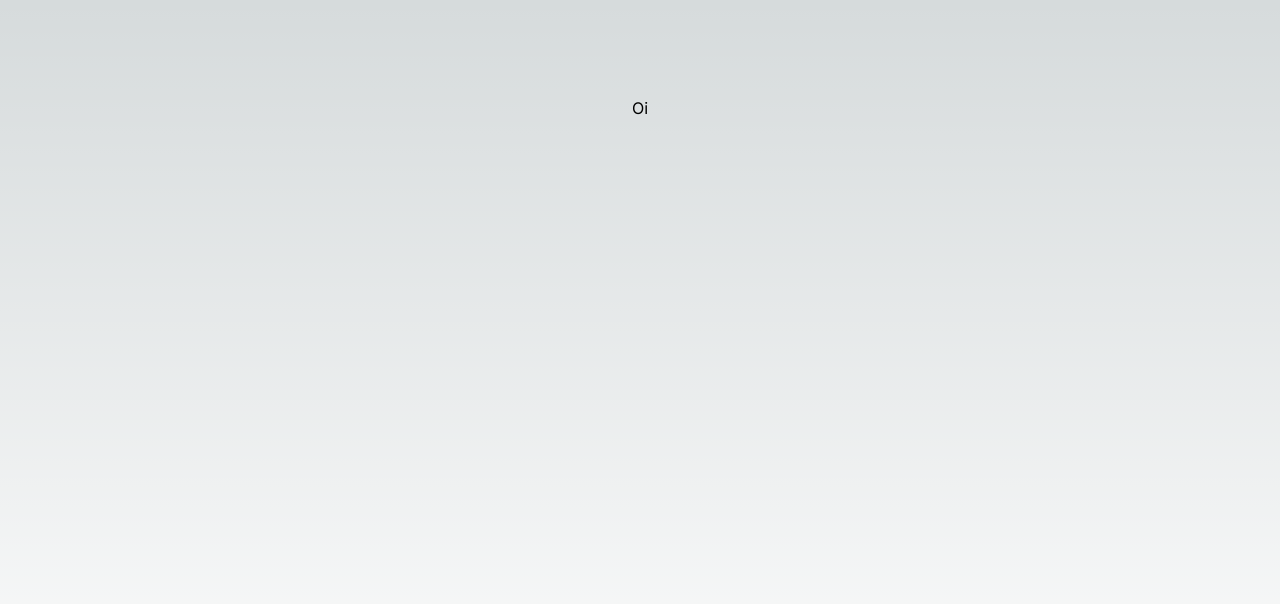
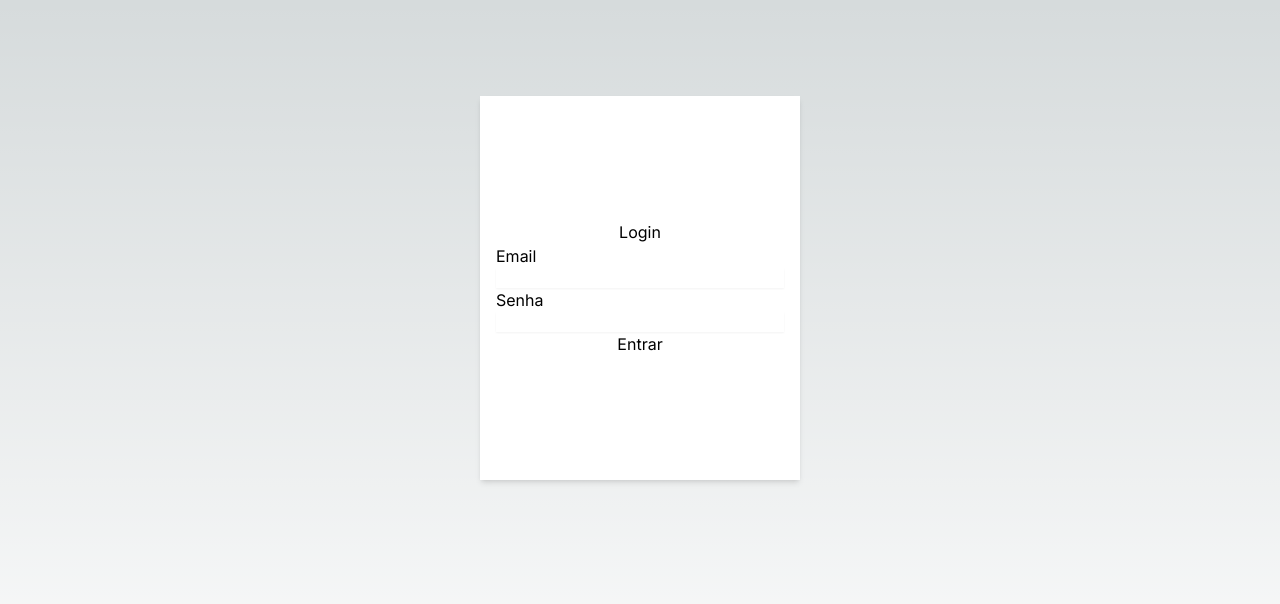
Before and after one commit to matheusjesse/login-page, a Next.js app: page / in a window 1280 px wide. Shown: the top 604 px of the page. Built offline with nearby package versions, Linux system fonts and the light colour scheme.

Commit message:
style: stilo inicial do label e input com tailwind

```diff
--- a/src/app/page.tsx
+++ b/src/app/page.tsx
@@ -1,9 +1,21 @@
-import Image from 'next/image'
 
 export default function Home() {
   return (
     <main className="flex min-h-screen flex-col items-center justify-between p-24">
-      <h1>Oi</h1>
+      <div className='flex flex-wrap w-80 bg-white h-96 shadow-md'>
+        <form className=" flex flex-wrap justify-center items-center content-center">
+          <h1 className="text-center w-80">Login</h1>
+          <label htmlFor="email" className="w-72 h-11 flex flex-col">
+            Email
+            <input className="shadow-sm w-72 h-8" type='text' name="email" id="email"/>
+          </label>
+          <label htmlFor="password" className="w-72 h-11 flex flex-col">
+            Senha
+            <input className="shadow-sm w-72 h-8" type='text' name="password" id="password"/>
+          </label>
+          <button>Entrar</button>
+        </form>
+      </div>
     </main>
   )
 }
```
